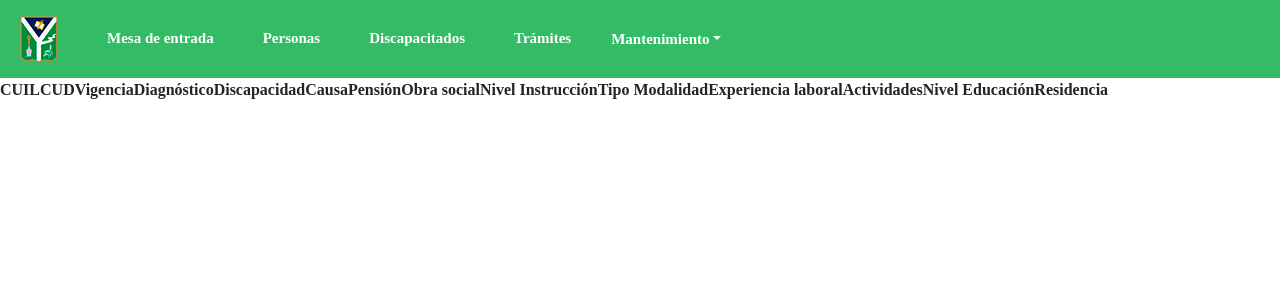
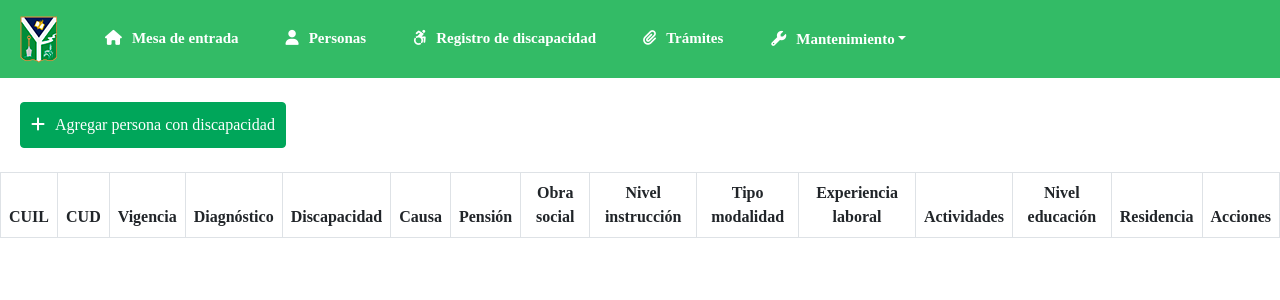
Before and after one commit to telejam/Registro-Unico-de-Discapacidad, a Symfony app: template templates/padron/index.html.twig in a window 1280 px wide. Shown: the top 300 px of the page. Run offline with Twig, Linux system fonts and the light colour scheme; the template is opened without the code that fills it, so the values that code supplies are empty; some libraries are stand-ins or nearby versions.

Commit message:
btn 'Agregar persona con discapacidad', redireccionamiento, estilos

```diff
--- a/public/css/formDiscapacidad_styles.css
+++ b/public/css/formDiscapacidad_styles.css
@@ -1,13 +1,10 @@
 #discapacidad {
-    text-align: center ;
+    text-align: left;
     padding: 2rem 0;
 }
 
 #discapacidad div {
-    display: flex;
-    flex-direction: column;
     margin: 1rem 0;
-
 }
 
 #discapacidad_Guardar {
@@ -17,7 +14,7 @@
     margin-bottom: 10px;
     border: none;
     color: #ffffff;
-    width: 50%;
+    width: 100%;
     margin-right: auto;
     margin-left: auto;
 }
@@ -28,7 +25,7 @@
 }
 
 #discapacidad_tipo {
-    display: -webkit-box !important;
+    display: -webkit-box;
     width: 50%;
     margin-left: 25%;
 }
@@ -43,3 +40,14 @@
     width: auto;
     margin-left: 1rem;
 }
+
+form label {
+    display: inline-block !important;
+    margin: auto;
+}
+
+#discapacidad_tipo {
+    display: -webkit-box;
+    width: 100%;
+    margin-left: 0;
+}
--- a/public/css/formPadron_styles.css
+++ b/public/css/formPadron_styles.css
@@ -1,9 +1,4 @@
-#padron {
-    text-align: center;
-}
-
 #padron div {
-    display: flex;
     flex-direction: column;
 }
 
@@ -54,3 +49,7 @@
     display: -webkit-box !important;
     width: 100%;
 }
+
+#padron {
+    text-align: left;
+}
--- a/public/css/formTipoDiscapacidad_styles.css
+++ b/public/css/formTipoDiscapacidad_styles.css
@@ -1,13 +1,11 @@
 #tipo_discapacidad {
-    text-align: center ;
+    text-align: left;
     padding: 2rem 0;
 }
 
 #tipo_discapacidad div {
-    display: flex;
     flex-direction: column;
     margin: 1rem 0;
-
 }
 
 #tipo_discapacidad_Guardar {
@@ -17,7 +15,7 @@
     margin-bottom: 10px;
     border: none;
     color: #ffffff;
-    width: 50%;
+    width: 100%;
     margin-right: auto;
     margin-left: auto;
 }
--- /dev/null
+++ b/public/css/padron_styles.css
@@ -0,0 +1,13 @@
+#crearPadron {
+    border: 1px solid #00A65A;
+    background-color: #00A65A;
+    color: #ffffff;
+    padding: 10px;
+    margin-left: 20px;
+}
+
+#crearPadron:hover {
+    border: 1px solid #33BB66;
+    background-color: #33BB66;
+    color: #ffffff;
+}
--- a/public/css/styles.css
+++ b/public/css/styles.css
@@ -80,7 +80,7 @@ i {
     /* transition-duration: 0.3s; */
     position: relative;
     font-weight: 600;
-    padding: 10px 10px 10px 2px;
+    padding: 10px 10px 10px 10px;
 }
 
 #navbarSupportedContent>ul>li.active>a {
@@ -128,6 +128,11 @@ i {
     color: #000000;
 }
 
+.fa-trash-alt{
+    color: rgb(230, 23, 23);
+    margin-left: 15px;
+}
+
 @media (max-width:991px) {
     #navbarSupportedContent ul li a {
         padding: 12px 30px;
--- a/templates/base.html.twig
+++ b/templates/base.html.twig
@@ -1,13 +1,15 @@
 <!DOCTYPE html>
 <html>
 	<head>
+		{# BOOTSTRAP #}
 		<script src="https://code.jquery.com/jquery-3.2.1.slim.min.js" integrity="sha384-KJ3o2DKtIkvYIK3UENzmM7KCkRr/rE9/Qpg6aAZGJwFDMVNA/GpGFF93hXpG5KkN" crossorigin="anonymous"></script>
 		<script src="https://cdn.jsdelivr.net/npm/popper.js@1.12.9/dist/umd/popper.min.js" integrity="sha384-ApNbgh9B+Y1QKtv3Rn7W3mgPxhU9K/ScQsAP7hUibX39j7fakFPskvXusvfa0b4Q" crossorigin="anonymous"></script>
 		<script src="https://cdn.jsdelivr.net/npm/bootstrap@4.0.0/dist/js/bootstrap.min.js" integrity="sha384-JZR6Spejh4U02d8jOt6vLEHfe/JQGiRRSQQxSfFWpi1MquVdAyjUar5+76PVCmYl" crossorigin="anonymous"></script>
+
 		<meta charset="UTF-8">
+
 		<title>
-			{% block title %}Welcome Delfina!
-			{% endblock %}
+			{% block title %}Welcome!{% endblock %}
 		</title>
 
 		{% block stylesheets %}
@@ -17,11 +19,15 @@
 			<link rel="stylesheet" href="{{ asset('css/formDiscapacidad_styles.css') }}">
 			<link rel="stylesheet" href="{{ asset('css/formTipoDiscapacidad_styles.css') }}">
 			<link rel="stylesheet" href="{{ asset('css/formPersona_styles.css') }}">
+			<link rel="stylesheet" href="{{ asset('css/padron_styles.css') }}">
+			<script src="https://kit.fontawesome.com/6c34cb54f2.js" crossorigin="anonymous"></script>
 		{% endblock %}
 
 		{% block javascripts %}
 
-			<script></script>
+			<script>
+
+			</script>
 
 		{% endblock %}
 
@@ -38,30 +44,30 @@
 				<div class="collapse navbar-collapse" id="navbarSupportedContent">
 					<ul class="navbar-nav ml-auto">
 						<li class="nav-item">
-							<a class="nav-link" href="">
-								<i class="fa fa-tachometer"></i>Mesa de entrada</a>
+							<a class="nav-link" href="/">
+								<i class="fas fa-home"></i>Mesa de entrada</a>
 						</li>
 						<li class="nav-item active">
 							<a class="nav-link" href="/personas">
-								<i class="fa fa-address-book"></i>Personas</a>
+								<i class="fas fa-user"></i>Personas</a>
 						</li>
 						<li class="nav-item">
 							<a class="nav-link" href="/padron">
-								<i class="fa fa-clone"></i>Discapacitados</a>
+								<i class="fab fa-accessible-icon"></i>Registro de discapacidad</a>
 						</li>
 						<li class="nav-item">
 							<a class="nav-link" href="">
-								<i class="fa fa-calendar"></i>Trámites</a>
+								<i class="fas fa-paperclip"></i>Trámites</a>
 						</li>
 						<li class="nav-item">
 							<div class="dropdown show">
-								<a class="dropdown-toggle" type="button" id="dropdownMenuButton" data-toggle="dropdown" aria-haspopup="true" aria-expanded="false">Mantenimiento</a>
+								<a class="dropdown-toggle" type="button" id="dropdownMenuButton" data-toggle="dropdown" aria-haspopup="true" aria-expanded="false"><i class="fas fa-wrench"></i>Mantenimiento</a>
 								<div class="dropdown-content">
 									<a class="dropdown-item" href="/tramites">Trámites</a>
 									<a class="dropdown-item" href="/tipotramites">Tipos de trámites</a>
 									<a class="dropdown-item" href="/discapacidad">Discapacidades</a>
 									<a class="dropdown-item" href="/tipodiscapacidad">Tipos de discapacidades</a>
-									<a class="dropdown-item" href="/obrasocial">Obras sociales</a>
+									<a class="dropdown-item" href="/obrasocial">Obra social</a>
 								</div>
 							</div>
 						</li>
--- a/templates/padron/index.html.twig
+++ b/templates/padron/index.html.twig
@@ -1,12 +1,14 @@
 {% extends 'base.html.twig' %}
 
-{% block title %}Persona con discapacidad{% endblock %}
+{% block title %}Registro de discapacidad{% endblock %}
 
 {% block body %}
 
     {{parent()}}
 
-    <table>
+    <a href="/createpadron" class="btn mt-4" id="crearPadron"><i class="fas fa-plus"></i>Agregar persona con discapacidad</a>
+
+    <table id="tabla" class="table table-bordered table-striped text-center mt-4">
         <thead>
             <tr>
                 <th>CUIL</th>
@@ -17,15 +19,17 @@
                 <th>Causa</th>
                 <th>Pensión</th>
                 <th>Obra social</th>
-                <th>Nivel Instrucción</th>
-                <th>Tipo Modalidad</th>
+                <th>Nivel instrucción</th>
+                <th>Tipo modalidad</th>
                 <th>Experiencia laboral</th>
                 <th>Actividades</th>
-                <th>Nivel Educación</th>
+                <th>Nivel educación</th>
                 <th>Residencia</th>
+                <th>Acciones</th>
             </tr>
         </thead>
 
+        <tbody>
             {% for discapacitado in discapacitados %}
                 <tr>
                     <td>{{discapacitado.cuil}}</td>
@@ -42,8 +46,13 @@
                     <td>{{discapacitado.actividades}}</td>
                     <td>{{discapacitado.niveleducacion}}</td>
                     <td>{{discapacitado.residencia}}</td>
+
+                    <td>
+                        {# <a href="edit/{{discapacitado.id}}"><i class="fas fa-trash-alt"></i></a> #}
+                    </td>
                 </tr>
             {% endfor %}
+        </tbody>
     </table>
 
 {% endblock %}
```
Also changed, not shown: templates/discapacidad/index.html.twig (+9 -2 lines), templates/obra_social/index.html.twig (+12 -1 lines), templates/tipo_discapacidad/index.html.twig (+11 -2 lines). Lines whose indentation alone changed are shown as unchanged.
